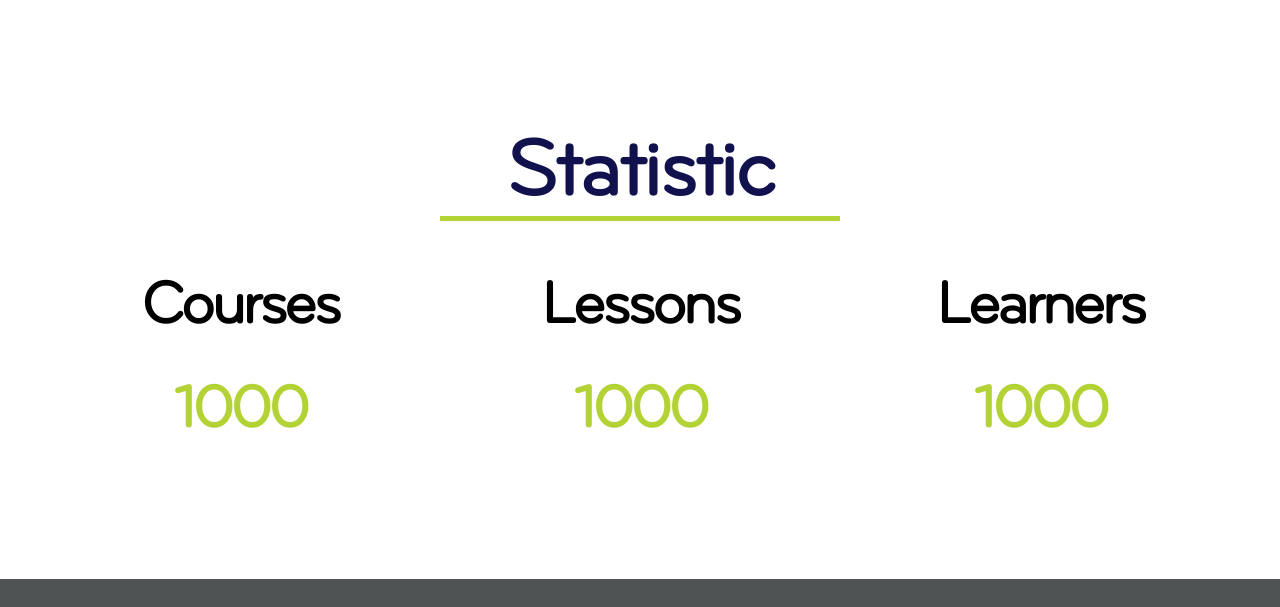
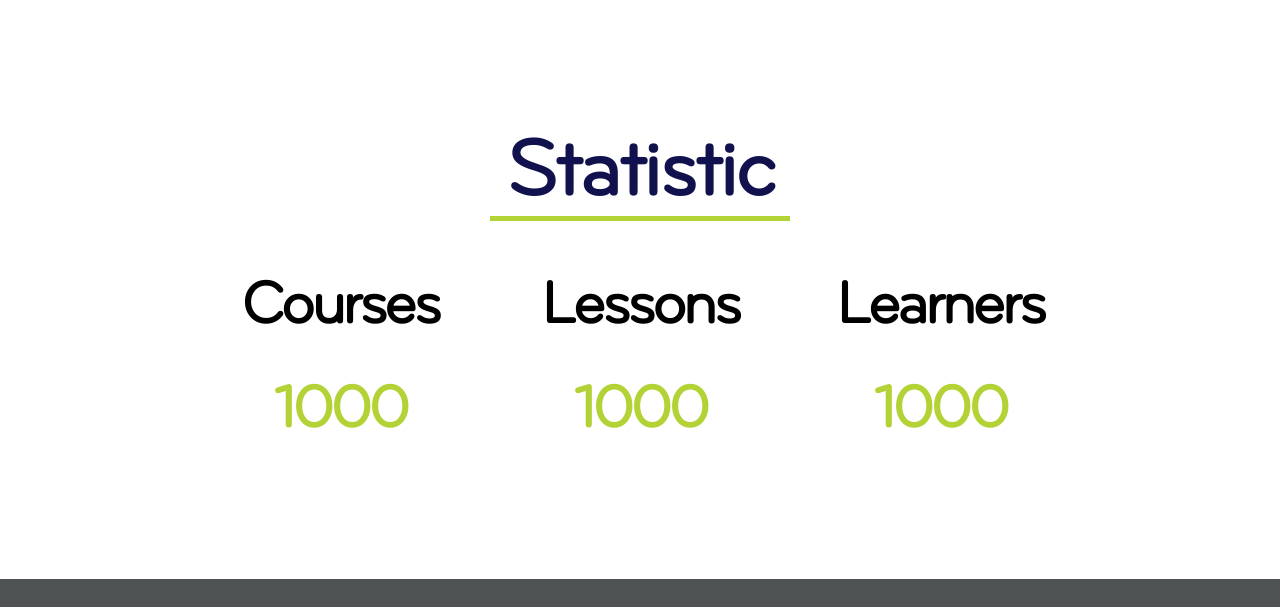
Before and after one commit to hapo-lam-nv/hapo_elearning, a plain HTML site: page fontend/index.html in a window 1280 px wide. Shown: the part 4236-4843 px from the top of the page. Drawn offline with nearby package versions, Linux system fonts and the light colour scheme.

Commit message:
complete

```diff
--- a/fontend/css/style.css
+++ b/fontend/css/style.css
@@ -56,6 +56,9 @@
   background-color: #b2d235;
   color: white;
 }
+
+
+/*css banner  */
 
 .hapo-wrap-slide {
   position: relative;
@@ -132,10 +135,6 @@
   position: absolute;
   width: 360px;
   height: 190px;
-  /* background, color */
-  /* background-color: white;
-  box-shadow: 0px 0px 8px rgba(0, 0, 0, 0.25);
-  border-radius: 23px; */
 }
 
 .hapo-wrap-content-mes {
@@ -237,6 +236,9 @@
   background-image: linear-gradient(0deg, rgb(182, 178, 178), #ffffff);
 }
 
+
+/* css icon message */
+
 .hapo-wrap-icon {
   position: absolute;
   display: flex;
@@ -254,6 +256,9 @@
 .hapo-wrap-icon>img {
   margin-top: 1px;
 }
+
+
+/* css wrap courses */
 
 .hapo-wrap-courses {
   width: 100%;
@@ -385,6 +390,9 @@
   color: #b2d235;
 }
 
+
+/* css information HapoLearn */
+
 .hapo-inf-content {
   /* position */
   position: relative;
@@ -492,6 +500,9 @@
   color: #505353;
 }
 
+
+/* css wrap feedback */
+
 .hapo-wrap-feedback-users {
   height: 200px;
   margin-top: 40px;
@@ -576,6 +587,9 @@
   justify-content: space-between;
 }
 
+
+/* css wrap-start learn */
+
 .hapo-wrap-learn {
   padding: 134px 0px;
   margin-top: 110px;
@@ -622,13 +636,16 @@
   letter-spacing: -0.05em;
 }
 
+
+/* css statistic */
+
 .hapo-static-data {
   display: flex;
   justify-content: center;
 }
 
 .hapo-statistic {
-  width: 400px;
+  width: 300px;
 }
 
 .hapo-statistic-name,
@@ -648,6 +665,9 @@
   margin: 30px auto 140px auto;
   color: #b2d235;
 }
+
+
+/* css footer */
 
 .hapo-wrap-footer {
   display: flex;
```
Also changed, not shown: fontend/index.html (+7 -68 lines).
